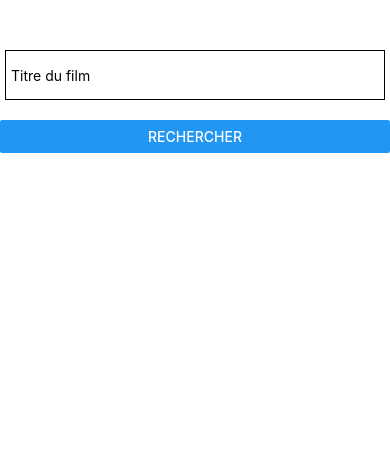
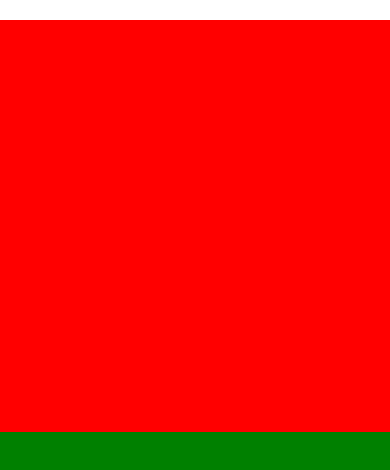
Before and after one commit to iss936/react-native-tuto, a React Native app: screen / in a window 390 px wide. Shown: the top 470 px of the page. Built offline with nearby package versions, Linux system fonts and the light colour scheme.

Commit message:
Play with flexbox

```diff
--- a/Components/Search.js
+++ b/Components/Search.js
@@ -5,8 +5,10 @@ class Search extends React.Component {
     render(){
         return (
             <View style={styles.main_container}>
-            <TextInput placeholder="Titre du film" style={styles.textinput} />
-            <Button style={styles.searchButton} title="Rechercher" onPress={() => {}}/>
+            {/* <TextInput placeholder="Titre du film" style={styles.textinput} />
+            <Button style={styles.searchButton} title="Rechercher" onPress={() => {}}/> */}
+            <View style={{backgroundColor: 'red', flex:1}} ></View>
+            <View style={{backgroundColor: 'green', flex:1}} ></View>
 
             </View>
 
@@ -17,7 +19,8 @@ class Search extends React.Component {
 const styles = StyleSheet.create({
     main_container: {
         marginTop:20,
-        flex: 1
+        flex: 1,
+        backgroundColor: 'yellow'
     },
     textinput: {
       marginTop: 30,
```
Also changed, not shown: .expo-shared/assets.json (added), 1 other file (tests, documents, lock files or other folders).
